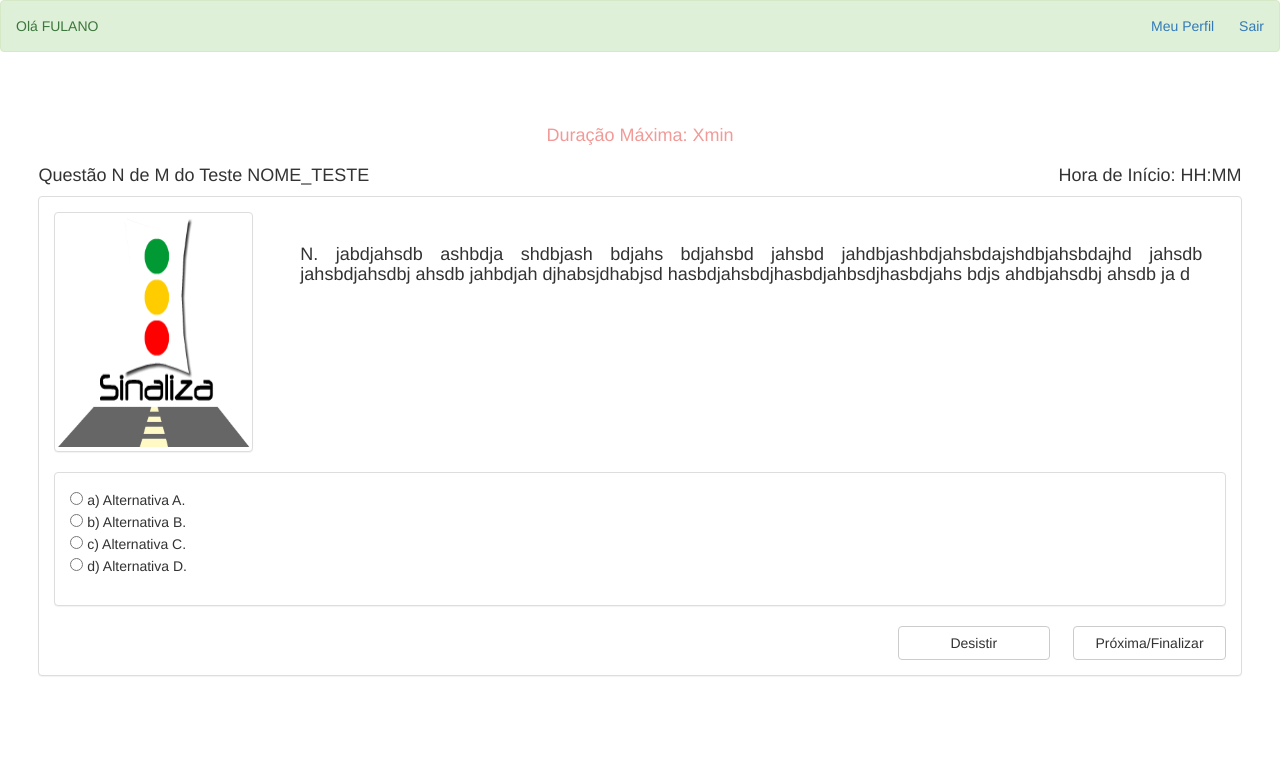
After one commit to Jotasz/Sinaliza, a PHP site: page /teste.php in a window 1280 px wide. The commit adds this page. Shown: the top 779 px of the page. Run offline with PHP 8.4, Linux system fonts and the light colour scheme.

Commit message:
Telas de teste.php e infoteste.php

```diff
--- a/cadastro.php
+++ b/cadastro.php
@@ -26,7 +26,7 @@
 
 					</div>
 					<div class="panel-footer" style="padding-bottom: 10%">
-						<button type="button" class="btn btn-default" style="width: 45%; float: left"> Cancelar </button>
+						<a href="index.php"><button type="button" class="btn btn-default" style="width: 45%; float: left"> Cancelar </button></a>
 						<button type="button" class="btn btn-default" style="width: 45%; float: right"> Cadastrar-se </button>
 					</div>
 				</div>
--- a/conteudo.php
+++ b/conteudo.php
@@ -46,8 +46,10 @@ Aqui estará escrito o conteúdo. Só tem um probleminha: pra formatar os textos
                     </ul>
                 </div>
 
-                <button class="btn btn-defaul" type="button" style="width: 100%; margin-bottom: 10%">Tela Principal</button>
-                <button class="btn btn-defaul" type="button" style="width: 100%">Realizar Tese</button>
+                <a href="main.php">
+                <button class="btn btn-default" type="button" style="width: 100%; margin-bottom: 10%">Tela Principal</button>
+                </a>
+                <button class="btn btn-default" type="button" style="width: 100%">Realizar Tese</button>
             </div>
 
         </div>
--- a/css/elements.css
+++ b/css/elements.css
@@ -43,3 +43,13 @@
     margin-top: 8%;
     font-weight: bold;
 }
+
+#block_button{
+    width:80%;
+    margin-left: 10%;
+    margin-bottom: 5%;
+}
+
+#alternative{
+    /*vertical-align: middle;*/
+}
--- a/index.php
+++ b/index.php
@@ -32,7 +32,7 @@
                         </div>
                         <div class="panel-footer" style="padding-bottom: 12%">
                             <input type="submit" value="Login" class="btn btn-default" style="width: 45%; float: right">
-                            <a href="cadastro.html"><input type="button" value="Cadastrar-se" class="btn btn-default" style="width: 45%; float: left"></a>
+                            <a href="cadastro.php"><input type="button" value="Cadastrar-se" class="btn btn-default" style="width: 45%; float: left"></a>
                         </div>
                     </form>
                 </div>
--- /dev/null
+++ b/teste.php
@@ -0,0 +1,50 @@
+<html>
+
+	<head>
+		<title> Sinaliza - Teste</title>
+        <meta http-equiv="Content-Type" content="text/html; charset=utf-8">
+        <link type="text/css" rel="stylesheet" href="css/bootstrap.min.css" />
+		<link type="text/css" rel="stylesheet" href="css/elements.css" />
+	</head>
+
+	<body>
+		<!-- UP BAR -->
+        <div class="alert alert-success" style="margin-bottom: 5%" >
+            Olá FULANO
+            <a style="float: right; padding-left: 2%" href=""> Sair</a>
+            <a style="float: right" href=""> Meu Perfil  </a>
+        </div>
+        <div style="margin-left: 3%; margin-right: 3%">
+	       	<center>
+	       	<h4 style="display: inline-block; color: #F19A97">Duração Máxima: Xmin</h4>
+	       	</center>
+	       	<h4 style="display: inline-block">Questão N de M do Teste NOME_TESTE</h4>
+	       	<h4 style="display: inline-block; float: right">Hora de Início: HH:MM</h4>
+	   		<div class="panel panel-default">
+					<div class="panel-body">
+					<div>
+						<img src="sinal_image.png" class="panel panel-default" style="display: inline-block; height: 30%; width: 17%" />
+						<div style="display: inline-block; width:30%; width: 81%; margin-left:auto; margin-right: auto; float: right; padding: 2% 2% 2% 2%">
+							<h4 style="vertical-align: top; text-align: justify">N. jabdjahsdb ashbdja shdbjash bdjahs bdjahsbd jahsbd jahdbjashbdjahsbdajshdbjahsbdajhd jahsdb jahsbdjahsdbj ahsdb jahbdjah djhabsjdhabjsd hasbdjahsbdjhasbdjahbsdjhasbdjahs bdjs ahdbjahsdbj ahsdb ja d</h4>
+						</div>
+					</div>
+					<div class="panel panel-default">
+						<div class="panel-body">
+							<form action="">
+								<input id="alternative" type="radio" name="resp" value="a">  a) Alternativa A.<br>
+								<input id="alternative" type="radio" name="resp" value="b">  b) Alternativa B.<br>
+								<input id="alternative" type="radio" name="resp" value="c">  c) Alternativa C.<br>
+								<input id="alternative" type="radio" name="resp" value="d">  d) Alternativa D.<br>
+							</form>
+						</div>
+					</div>
+					<button type="button" class="btn btn-default" style="float: right; width: 13%; margin-left: 2%">Próxima/Finalizar</button>
+		    		<a href="">
+		    		<button type="button" class="btn btn-default" style="float: right; width: 13%; margin-left: 2%">Desistir</button>
+		  			</a>
+					</div>
+			</div>
+		</div>
+	</body>
+
+</html>
```
Also changed, not shown: infoteste.php (added, +34 -0 lines), main.php (+14 -19 lines).
